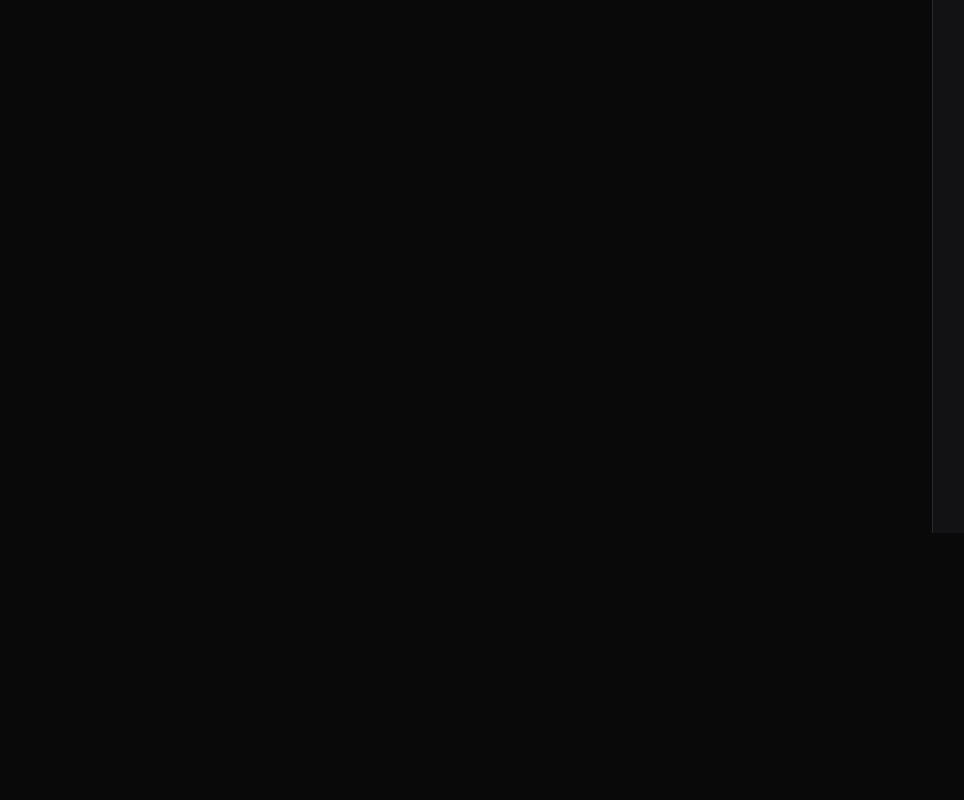
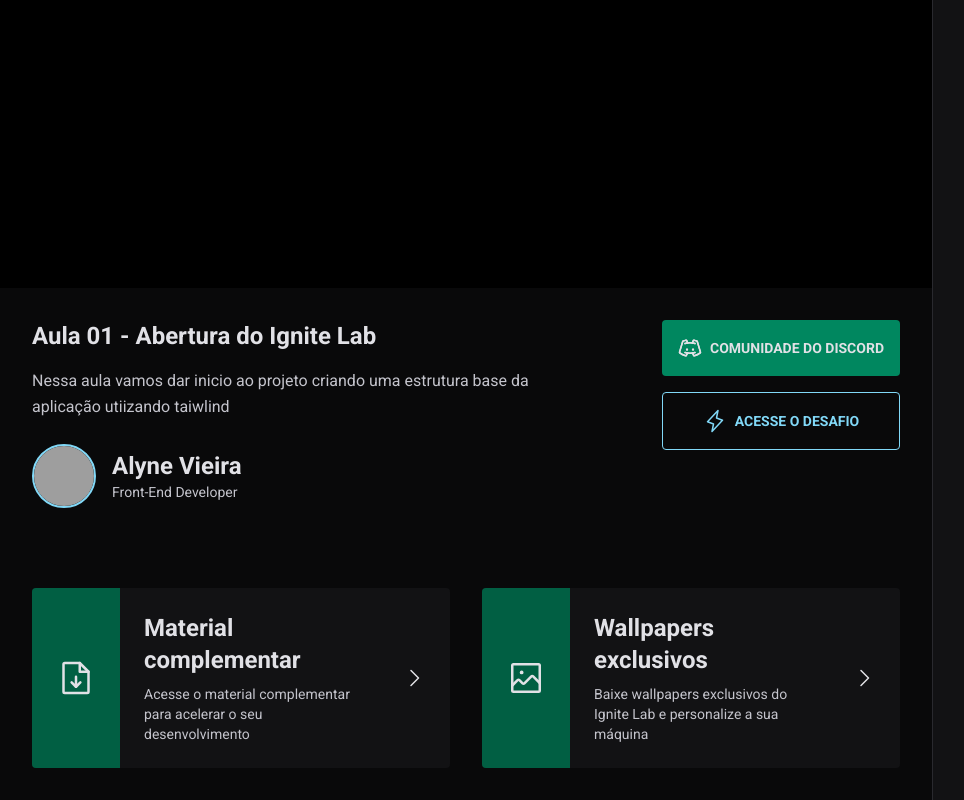
Before and after one commit to alynevieira/ignitelab-eventplatform, a React (Vite) app: page / in a window 1280 px wide. Shown: the part 267-1067 px from the top of the page, without its empty margins (0-964 px from the left). Before the commit the page ends 800 px from the top, so only its background shows below. Built offline with nearby package versions, Linux system fonts and the light colour scheme; no server answers; grey boxes are pictures that could not be loaded.

Commit message:
Implementando o componente de video com estilização

```diff
--- a/src/components/Video.tsx
+++ b/src/components/Video.tsx
@@ -1,7 +1,80 @@
+import { CaretRight, DiscordLogo, FileArrowDown, ImageSquare, Lightning } from "phosphor-react";
+
 export function Video() {
   return (
     <div className="flex-1">
-      Video
+      <div className="bg-black flex justify-center">
+        <div className="h-full w-full max-w-[1100px] max-h-[60vh] aspect-video"></div>
+      </div>
+
+      <div className="p-8 max-w-[1100px] mx-auto">
+        <div className="flex items-start gap-16">
+          <div className="flex-1">
+            <h1 className="text-2xl font-bold">
+              Aula 01 - Abertura do Ignite Lab
+            </h1>
+            <p className="mt-4 text-gray-200 leading-relaxed">
+              Nessa aula vamos dar inicio ao projeto criando uma estrutura base da aplicação utiizando taiwlind
+            </p>
+
+            <div className="flex items-center gap-4 mt-6">
+              <img
+                className="h-16 w-16 rounded-full border-2 border-blue-500"
+                src="https://github.com/alynevieira.png"
+                alt="Alyne Vieira" />
+
+              <div className="leading-relaxed">
+                <strong className="font-bold text-2xl block">Alyne Vieira</strong>
+                <span className="text-gray-200 text-sm block">Front-End Developer</span>
+              </div>
+            </div>
+          </div>
+
+          <div className="flex flex-col gap-4">
+            <a href="" className="p-4 text-sm bg-green-500 flex items-center rounded font-bold uppercase gap-2 justify-center hover:bg-green-700 transition-colors">
+              <DiscordLogo size={24} />
+              Comunidade do Discord
+            </a>
+
+            <a href="" className="p-4 text-sm border border-blue-500 text-blue-500 flex items-center rounded font-bold uppercase gap-2 justify-center hover:bg-blue-500 hover:text-gray-900  transition-colors">
+              <Lightning size={24} />
+              Acesse o desafio
+            </a>
+          </div>
+        </div>
+
+        <div className="gap-8 mt-20 grid grid-cols-2">
+          <a href="" className="bg-gray-700 rounded overflow-hidden flex items-stretch gap-6 hover:bg-gray-600 transition-colors">
+            <div className="bg-green-700 h-full p-6 flex items-center">
+              <FileArrowDown size={40} />
+            </div>
+            <div className="py-6 leading-relaxed">
+              <strong className="text-2xl">Material complementar</strong>
+              <p className="text-sm text-gray-200 mt-2">
+                Acesse o material complementar para acelerar o seu desenvolvimento
+              </p>
+            </div>
+            <div className="h-full p-6 flex items-center">
+              <CaretRight size={24} />
+            </div>
+          </a>
+
+          <a href="" className="bg-gray-700 rounded overflow-hidden flex items-stretch gap-6 hover:bg-gray-600 transition-colors">
+            <div className="bg-green-700 h-full p-6 flex items-center">
+              <ImageSquare size={40} />
+            </div>
+            <div className="py-6 leading-relaxed">
+              <strong className="text-2xl">Wallpapers exclusivos</strong>
+              <p className="text-sm text-gray-200 mt-2">
+                Baixe wallpapers exclusivos do Ignite Lab e personalize a sua máquina
+              </p>
+            </div>
+            <div className="h-full p-6 flex items-center">
+              <CaretRight size={24} />
+            </div>
+          </a>
+        </div>
+      </div>
     </div>
   )
 }
```
